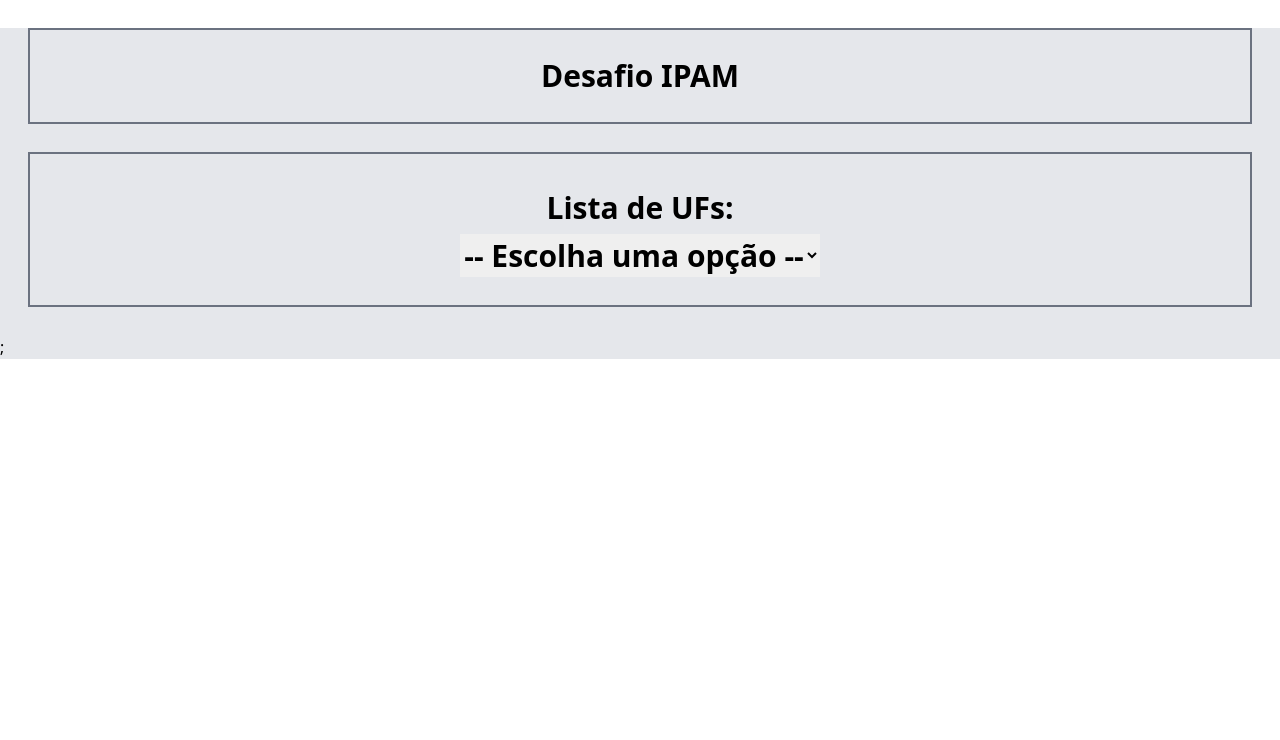
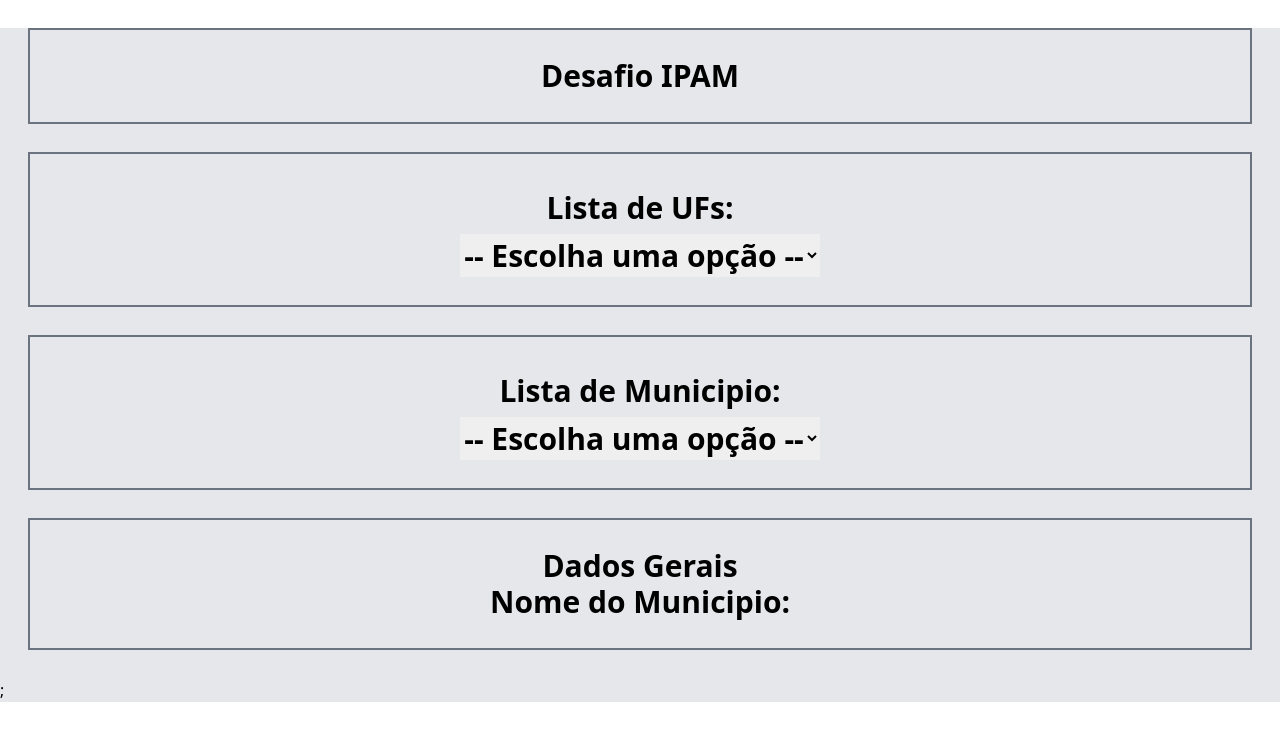
Before and after one commit to pedrocaroreis/desafio-ipam, a React (Vite) app: page / in a window 1280 px wide. Shown: the top 740 px of the page. Built offline with nearby package versions, Linux system fonts and the light colour scheme.

Commit message:
Added another selector and datashow

```diff
--- a/src/App.jsx
+++ b/src/App.jsx
@@ -1,17 +1,20 @@
-import React, { Fragment } from "react"
-import Hello from "./components/Hello"
-import Selector from "./components/Selector"
-import Card from "./components/Card"
+import React, { Fragment } from "react";
+import Header from "./components/Hello";
+import Selector from "./components/Selector";
+import Card from "./components/Card";
+import ShowData from "./components/ShowData";
 
 function App() {
-  return (
-    <Fragment>
-      <Card>
-        <Hello />
-        <Selector />
-      </Card>
-    </Fragment>
-  )
+	return (
+		<Fragment>
+			<Card>
+				<Header />
+				<Selector tipo="UFs" />
+				<Selector tipo="Municipio" />
+				<ShowData />
+			</Card>
+		</Fragment>
+	);
 }
 
-export default App
+export default App;
--- a/src/components/Selector.jsx
+++ b/src/components/Selector.jsx
@@ -1,19 +1,22 @@
-import React from "react"
-import { useState } from "react"
+import React from "react";
+import { useState } from "react";
 
-const DUMMY_UF = ["AA", "BB", "CC"]
+const DUMMY_UF = ["AA", "BB", "CC"];
 
-const Selector = () => {
-  const [selectedUF, setSelectedUF] = useState("")
+const Selector = (props) => {
+	const [selectedUF, setSelectedUF] = useState("");
 
 	const onChangeHandler = (e) => {
-    setSelectedUF(e.target.value)
-  }
+		setSelectedUF(e.target.value);
+	};
 
 	return (
 		<div className="text-center m-7 p-7 border-2 border-gray-500 text-3xl font-bold">
-      <label className="block m-2" htmlFor="uf-select">
-        Lista de UFs:
+			<label
+				className="block m-2"
+				htmlFor="uf-select"
+			>
+				Lista de {props.tipo}:
 			</label>
 			<select
 				className="text-center"
@@ -27,7 +30,7 @@ const Selector = () => {
 				))}
 			</select>
 		</div>
-  )
-}
+	);
+};
 
-export default Selector
+export default Selector;
--- /dev/null
+++ b/src/components/ShowData.jsx
@@ -0,0 +1,12 @@
+import React from "react";
+
+const ShowData = () => {
+	return (
+		<div className="text-center m-7 p-7 border-2 border-gray-500 text-3xl font-bold">
+			<h2> Dados Gerais</h2>
+			<p> Nome do Municipio: </p>
+		</div>
+	);
+};
+
+export default ShowData;
```
Also changed, not shown: src/components/Card.jsx (+8 -8 lines), src/components/Hello.jsx (+5 -5 lines). Lines whose indentation alone changed are shown as unchanged.
